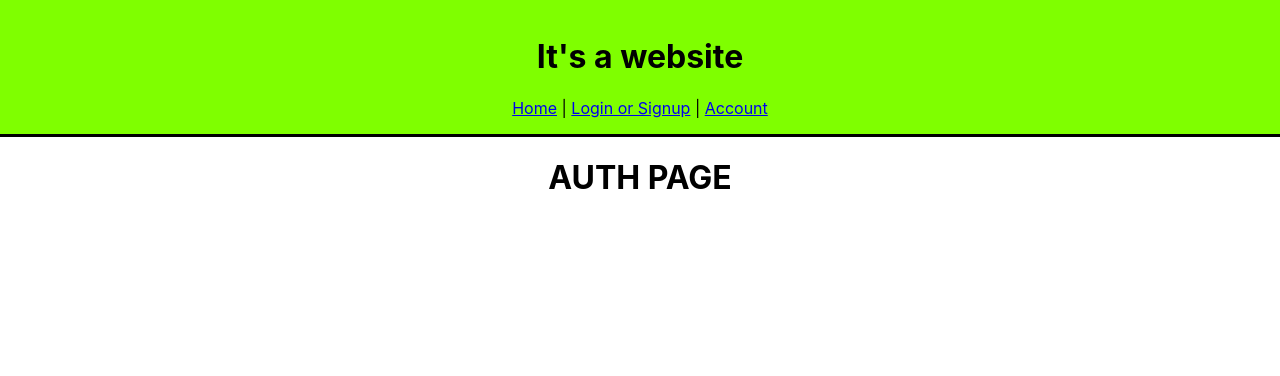
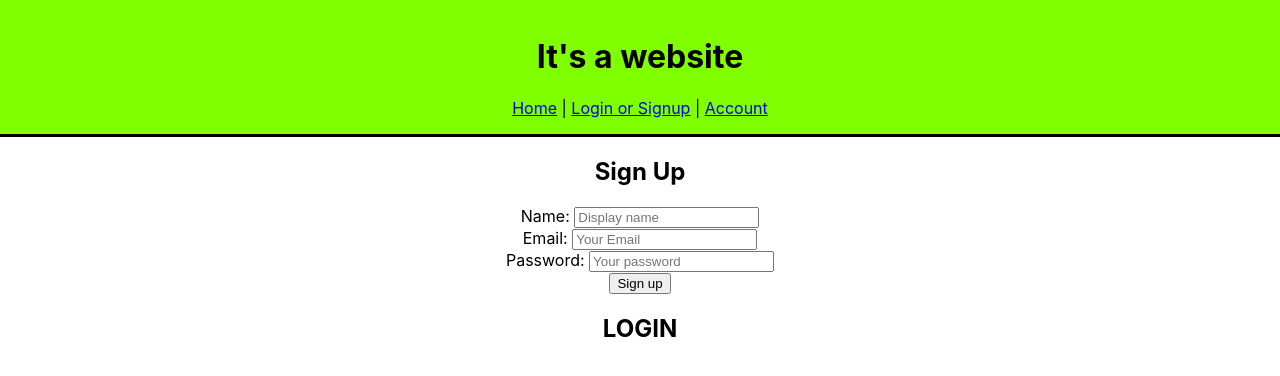
Before and after one commit to Wkoslik/mern-auth-client, a React (Create React App) app: page /auth in a window 1280 px wide. Shown: the top 376 px of the page. Built offline with nearby package versions, Linux system fonts and the light colour scheme.

Commit message:
sign up page

```diff
--- a/src/components/pages/Auth.js
+++ b/src/components/pages/Auth.js
@@ -1,7 +1,11 @@
+import Login from '../partials/Login'
+import Signup from '../partials/Signup'
+
 const Auth = (props) => {
     return (
-        <div>
-            <h1>AUTH PAGE</h1>
+        <div className="authPanel" >
+        <Signup />
+        <Login />
         </div>
     )
 }
--- a/src/components/partials/Signup.js
+++ b/src/components/partials/Signup.js
@@ -1,7 +1,35 @@
+import { useState } from 'react'
+
 const Signup = (props) => {
+    const [name, setName] = useState('')
+    const [email, setEmail] = useState('')
+    const [password, setPassword] = useState('');
+//TODO add form password verification
+
+const handleSubmit = (e) =>{
+    e.preventDefault()
+
+    console.log('Sending up user data', {name, email, password})
+}
+
     return (
         <section>
-            <h2>SIGNUP</h2>
+            <h2>Sign Up</h2>
+            <form onSubmit={handleSubmit}>
+                <div className="form-elem">
+                    <label htmlFor="name">Name: </label>
+                    <input type="text" name="name" placeholder="Display name" onChange={ e => setName(e.target.value)} />
+                </div>
+                <div className="form-elem">
+                    <label htmlFor="email">Email: </label>
+                    <input type="email" name="Email" placeholder="Your Email" onChange={ e => setEmail(e.target.value)} />
+                </div>
+                <div className="form-elem">
+                    <label htmlFor="password">Password: </label>
+                    <input type="password" name="password" placeholder="Your password" onChange={ e => setPassword(e.target.value)} />
+                </div>
+                <input type="submit" value="Sign up" />
+            </form>
         </section>
     )
 }
```
